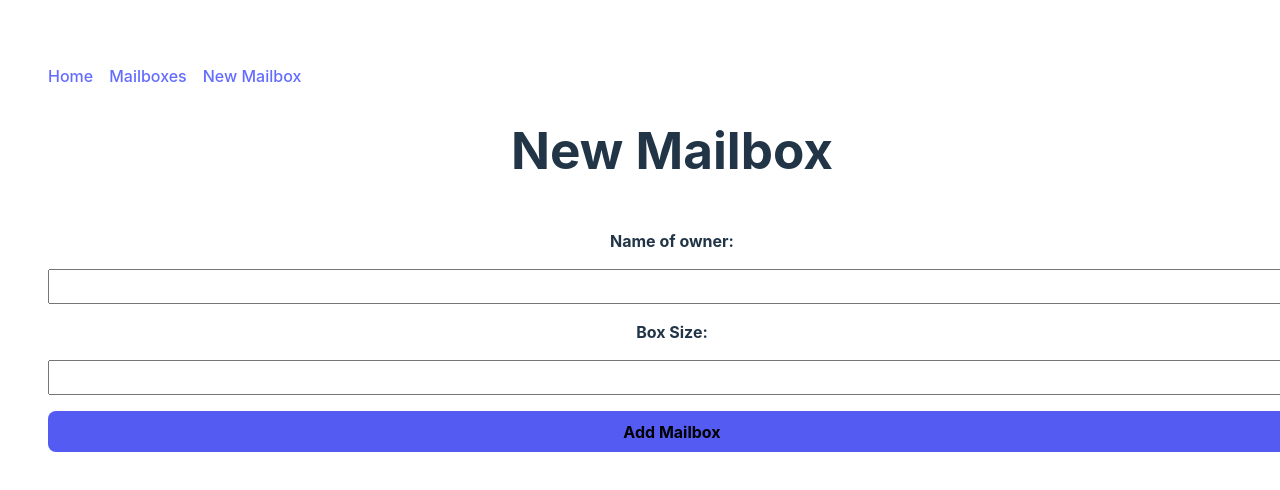
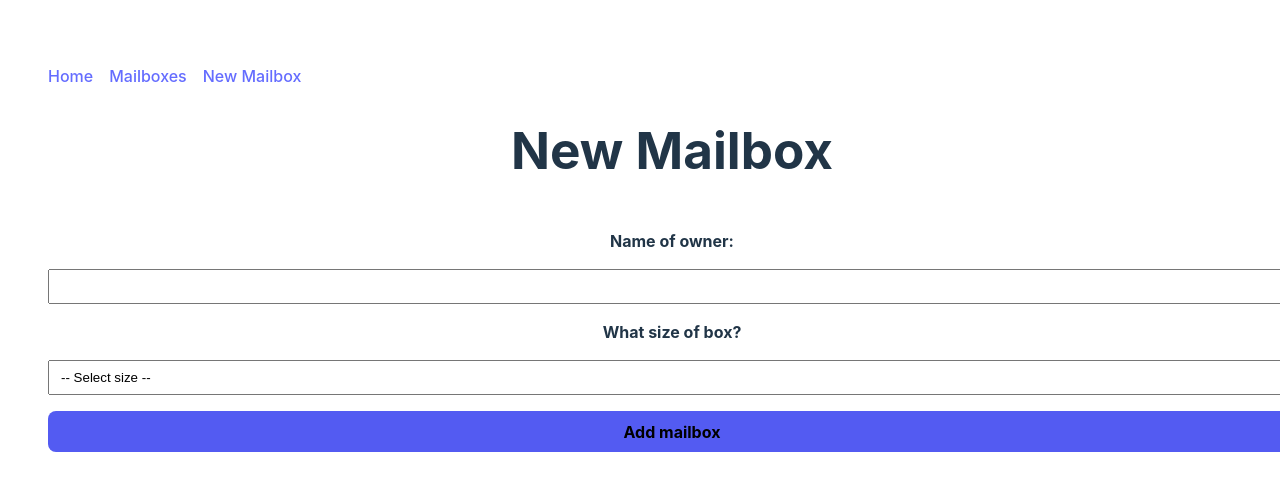
Before and after one commit to Jsalcedo19/react-router-dom-lab, a React (Vite) app: page /new-mailbox in a window 1280 px wide. Shown: the top 490 px of the page. Built offline with nearby package versions, Linux system fonts and the light colour scheme.

Commit message:
update mailbox form handling and enhance mailbox details display

```diff
--- a/src/App.jsx
+++ b/src/App.jsx
@@ -1,36 +1,30 @@
-import { Route, Routes } from "react-router-dom";
-import Navbar from "./components/Navbar";
-import MailboxList from "./components/MailboxList";
-import MailboxDetails from "./components/MailboxDetails";
-import MailboxForm from "./components/MailboxForm";
-import { useState } from "react";
-import "./App.css";
+import { useState } from 'react'
+import Navbar from './components/Navbar';
+import MailboxDetails from './components/mailboxDetails'
+import MailboxList from './components/MailboxList'
+import MailboxForm from './components/mailboxForm'
+import './App.css'
+import { Route, Routes } from 'react-router-dom';
 
 const App = () => {
   const [mailboxes, setMailboxes] = useState([]);
 
   const addbox = (newMailbox) => {
-    newMailboxData.id = mailboxes.length + 1;
-    setMailboxes([...mailboxes, newMailboxData]);
+    newMailbox.id = mailboxes.length + 1;
+    setMailboxes([...mailboxes, newMailbox]);
   };
 
   return (
     <div>
-      <Navbar />
+      <Navbar/>
       <Routes>
         <Route
-          path="/"
-          element={
-            <main>
-              <h1>Post Office</h1>
-            </main>
-          }
-        />
+          path="/" element={<main><h1>Post Office</h1></main> } />
         <Route
           path="/mailboxes"
           element={<MailboxList mailboxes={mailboxes} />}
         />
-        <Route path="/new-mailbox" element={<MailboxForm addbox={addbox} />} />
+        <Route path="/new-mailbox" element={<MailboxForm addbox={addbox}/>} />
         <Route
           path="/mailboxes/:mailboxId"
           element={<MailboxDetails mailboxes={mailboxes} />}
--- a/src/components/Navbar.jsx
+++ b/src/components/Navbar.jsx
@@ -1,4 +1,4 @@
-
+import React from "react";
 import { Link } from "react-router-dom";
 
 const Navbar = () => {
--- a/src/components/mailboxDetails.jsx
+++ b/src/components/mailboxDetails.jsx
@@ -1,19 +1,27 @@
 import { useParams } from 'react-router-dom';
+import React from 'react';
 
-const MailboxDetails = ({ mailboxes }) => {
-const { mailboxId } = useParams();
-const selectedBox = mailboxes.find((mailbox) => mailbox._id === Number(mailboxId)
-);
-if (!selectedBox) {
-  return <h2>Mailbox not found</h2>;
-};
+const MailboxDetails = (props) => {
+  const { mailboxId } = useParams();
+
+  // Ensure props.mailboxes is available
+  const selectedBox = props.mailboxes?.find((mailbox) => String(mailbox._id) === mailboxId);
+
   return (
     <div>
-      <h2>mailboxDetails { selectedBox._id}</h2>
-      <p>Boxsize: {selectedBox.boxsize}</p>
-      <p>Boxholder: {selectedBox.boxholder}</p>
+      <h2>Mailbox Details</h2>
+
+      {selectedBox ? (
+        <>
+          <p>Box Size: {selectedBox.boxsize}</p>
+          <p>Box Holder: {selectedBox.boxholder}</p>
+          <p>Mailbox ID: {selectedBox._id}</p>
+        </>
+      ) : (
+        <p>Mailbox not found or does not exist.</p>
+      )}
     </div>
   );
 };
 
-export default MailboxDetails
+export default MailboxDetails;
--- a/src/components/mailboxForm.jsx
+++ b/src/components/mailboxForm.jsx
@@ -1,50 +1,53 @@
 import { useState } from 'react';
-import { useNavigate } from 'react-router-dom';
 
 const initialState = {
-  boxholder: '',
-  boxSize: 0,
+  boxholder: '',  // Correct key name
+  boxSize: '',
 };
 
-const MailboxForm = () => {
+const MailboxForm = (props) => {
   const [formData, setFormData] = useState(initialState);
-  const navigate = useNavigate();
 
   const handleSubmit = (event) => {
     event.preventDefault();
-  addbox(formData);
-  navigate('/mailboxes');
-};
-const handleChange = ({ target }) => {
-  setFormData({ ...formData, [target.name]: target.value });
+    props.addbox(formData);
+    setFormData(initialState);
   };
 
+  const handleChange = (event) => {
+    setFormData({ ...formData, [event.target.name]: event.target.value });
+  };
 
   return (
     <main>
       <h1>New Mailbox</h1>
       <form onSubmit={handleSubmit}>
-      <label htmlFor="boxholder">Name of owner:</label>
+        <label htmlFor='boxholder'>Name of owner:</label>
         <input
           type="text"
-          name="boxholder"
+          name='boxholder'
+          id='boxholder'
           value={formData.boxholder}
           onChange={handleChange}
         />
 
-      <label htmlFor='boxSize-select'>Box Size:</label>
+        <label htmlFor='boxSize-select'>What size of box?</label>
         <select
-          id='boxSize-select'
-          value={formData.boxSize}
+          name="boxSize"
+          id="boxSize-select"
+          value={formData.boxSize} // Optional: to control the select value
           onChange={handleChange}
+        >
+          <option value="">-- Select size --</option>
+          <option value="Small">Small</option>
+          <option value="Medium">Medium</option>
+          <option value="Large">Large</option>
+        </select>
 
-        />
-
-      <button type="submit">Add Mailbox</button>
+        <button type='submit'>Add mailbox</button>
       </form>
     </main>
-
   );
-};
+}
 
 export default MailboxForm;
--- a/src/components/mailboxList.jsx
+++ b/src/components/mailboxList.jsx
@@ -1,11 +1,10 @@
-import { Link } from 'react-router-dom'
+import { Link } from 'react-router-dom';
 
 const MailboxList = ({ mailboxes }) => {
-
-return (
+  return (
     <>
       {mailboxes.map(mailbox => (
-        <div key={mailboxes._id} className='mail-box'>
+        <div key={mailbox._id} className='mail-box'> {/* Correct key */}
           <Link to={`/mailboxes/${mailbox._id}`}>
             <h2>Mailbox {mailbox._id}</h2>
             <p>Boxholder: {mailbox.boxholder}</p>
@@ -14,6 +13,6 @@ return (
       ))}
     </>
   );
-}
+};
 
-export default MailboxList
+export default MailboxList;
```
Lines whose indentation alone changed are shown as unchanged.
